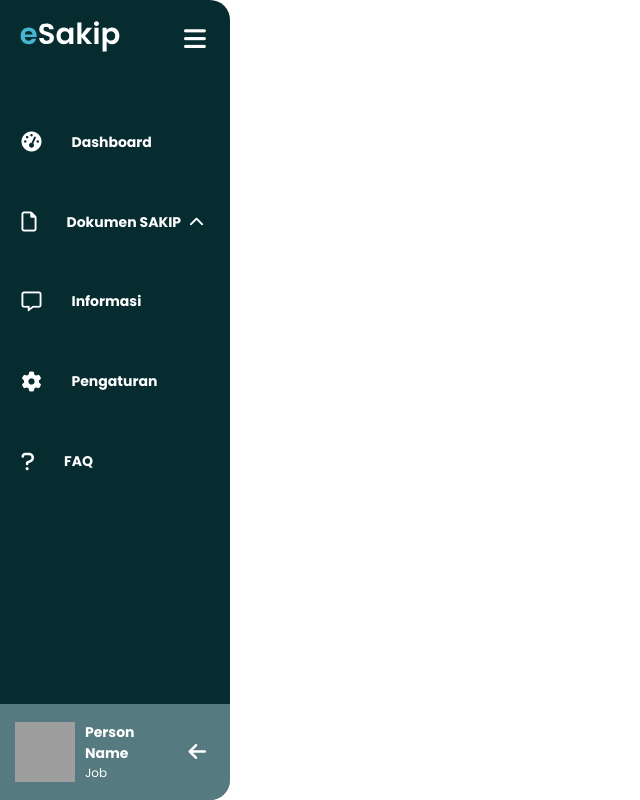
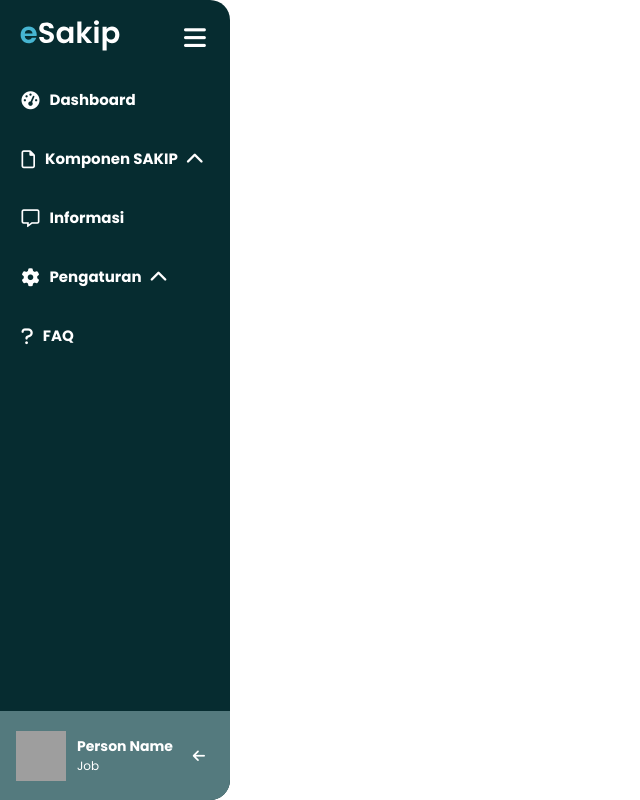
Before and after one commit to slmandagi/esakip, a CodeIgniter app: page /esakip/index.php/user/index in a window 1280 px wide. Shown: the whole page, without its empty margins (0-640 px from the left). Run offline with CodeIgniter, Linux system fonts and the light colour scheme; some web fonts are replaced; grey boxes are pictures that could not be loaded.

Commit message:
update untuk page home dan component sidebar

```diff
--- a/application/views/templates/header.php
+++ b/application/views/templates/header.php
@@ -7,15 +7,15 @@
     <meta name="viewport" content="width=device-width, initial-scale=1.0">
     <title>Home</title>
 
-
-    <!-- Styling references -->
-    <link rel="stylesheet" href="<?= base_url('/assets/css/home.css') ?>">
-    <link rel="stylesheet" href="<?= base_url('/assets/css/general.css') ?>">
-    <link rel="stylesheet" href="<?= base_url('/assets/css/sidebar.css') ?>">
-
     <!-- Fontawesome -->
     <!-- <script src="https://kit.fontawesome.com/41038b9160.js" crossorigin="anonymous"></script> -->
     <link rel="stylesheet" href="<?= base_url('/assets/fontawesome/css/all.css') ?>">
+
+    <!-- Styling references -->
+    <link rel="stylesheet" href="<?= base_url('/assets/css/general.css') ?>">
+    <link rel="stylesheet" href="<?= base_url('/assets/css/home.css') ?>">
+    <link rel="stylesheet" href="<?= base_url('/assets/css/sidebar.css') ?>">
+
 
     <!-- jquery -->
     <script src="https://cdnjs.cloudflare.com/ajax/libs/jquery/3.6.1/jquery.min.js" integrity="sha512-aVKKRRi/Q/YV+4mjoKBsE4x3H+BkegoM/em46NNlCqNTmUYADjBbeNefNxYV7giUp0VxICtqdrbqU7iVaeZNXA==" crossorigin="anonymous" referrerpolicy="no-referrer"></script>
--- a/application/views/templates/sidebar.php
+++ b/application/views/templates/sidebar.php
@@ -7,65 +7,72 @@
         <div class="list-bar" id="list-bar">
             <i class="fa-solid fa-bars"></i>
         </div>
+    </div>
 
-    </div>
     <div class="sidebar-content">
-        <div class="menu dashboard" id="menu" i>
+        <div class="menu dashboard" id="menu">
             <i class="fa-solid fa-gauge-high"></i>
             <p>Dashboard</p>
             <span class="tooltip">Dashboard</span>
         </div>
+        <div class="menu komponen-sakip">
+            <i class="fa-regular fa-file"></i>
+            <p>Komponen SAKIP</p>
+            <i class="fa-solid fa-chevron-up panah-sakip "></i>
+            <span class="tooltip">Dokumen SAKIP
+                <!-- <ul class="dropdown bagian-komponen-sakip">
+                    <li class="komponen nonactive">Perencanaan Kinerja</li>
+                    <li class="komponen nonactive">Pengukuran Kinerja</li>
+                    <li class="komponen nonactive">Pelaporan Kinerja</li>
+                    <li class="komponen nonactive">Evaluasi Kinerja</li>
+                </ul> -->
+            </span>
+        </div>
+        <ul class="dropdown bagian-komponen-sakip">
+            <li class="komponen nonactive">Perencanaan Kinerja</li>
+            <li class="komponen nonactive">Pengukuran Kinerja</li>
+            <li class="komponen nonactive">Pelaporan Kinerja</li>
+            <li class="komponen nonactive">Evaluasi Kinerja</li>
+        </ul>
 
-        <!-- PAKE DROPDOWN (
-            1. DOKUMEN
-            2. UPLOAD DOKUMEN
-        ) -->
-        <div class="menu dokumen-sakip">
-            <!-- <img src="<?= base_url('/assets/img/sidebar/Dokumen.svg') ?>" alt="" height="25" width="25"> -->
-            <i class="fa-regular fa-file"></i>
-            <p>Dokumen SAKIP</p>
-            <i class="fa-solid fa-chevron-up" style="font-size: 15px;"></i>
-            <span class="tooltip">Dokumen SAKIP</span>
-
-        </div>
         <div class="menu informasi">
             <!-- <img src="<?= base_url('/assets/img/sidebar/Information.svg') ?>" alt="" height="25"> -->
             <i class="fa-regular fa-message"></i>
             <p>Informasi</p>
             <span class="tooltip">Informasi</span>
-
         </div>
-
         <!-- USER TIDAK ADA PENGATURAN -->
         <!-- PAKE DROP DOWN (
             1. PROFIL PENGGUNA
             2. UBAH EMAIL/PASSSWORD
             3. USER OPD
-        )-->
-        <div class="menu pengaturan">
+            )-->
+        <div class="menu list-pengaturan">
             <!-- <img src="<?= base_url('/assets/img/sidebar/Pengaturan.svg') ?>" alt="" width="30"> -->
             <i class="fa-solid fa-gear"></i>
             <p>Pengaturan</p>
+            <i class="fa-solid fa-chevron-up panah-pengaturan "></i>
             <span class="tooltip">Pengaturan</span>
+        </div>
+        <ul class="dropdown bagian-pengaturan">
+            <li class="pengaturan nonactive">Profil Pengguna</li>
+            <li class="pengaturan nonactive">Ubah Email</li>
+            <li class="pengaturan nonactive">User OPD</li>
+        </ul>
 
-        </div>
         <div class="menu faq">
-            <!-- <img src="<?= base_url('/assets/img/sidebar/FAQ.svg') ?>" alt="" width="25"> -->
             <i class="fa-solid fa-question"></i>
             <p>FAQ</p>
             <span class="tooltip">FAQ</span>
-
         </div>
     </div>
     <div class="profile">
-        <img src="<?= base_url('/assets/img/sidebar/RandomPerson.svg') ?> " alt="" height="60" width="60">
+        <img src="<?= base_url('/assets/img/sidebar/RandomPerson.svg') ?> " alt="" height="50" width="50">
         <div class="data-profile">
             <h4>Person Name</h4>
             <p>Job</p>
         </div>
         <a href="" class="logout">
-            <!-- <i class="bi bi-arrow-left-square-fill" style="color: white;"></i> -->
-            <!-- <img src="<?= base_url('/assets/img/sidebar/BoxArrowInLeft.svg') ?>" alt="" height="25" width="25"> -->
             <i class="fa-solid fa-arrow-left"></i>
         </a>
         <span class="tooltip for-profile">Profile/Keluar</span>
--- a/assets/css/general.css
+++ b/assets/css/general.css
@@ -9,4 +9,5 @@
             https://www.w3schools.com/css/css3_box-sizing.asp#:~:text=The%20box%2Dsizing%20property%20allows,Hooray! */
     box-sizing: border-box;
     scroll-behavior: smooth;
+    /* scrollbar-gutter: stable both-edges; */
 }
--- a/assets/css/sidebar.css
+++ b/assets/css/sidebar.css
@@ -1,3 +1,8 @@
+li {
+    list-style: none
+}
+
+
 .sidebar {
     position: fixed;
     height: 100vh;
@@ -5,22 +10,22 @@
     width: 230px;
     display: flex;
     flex-direction: column;
-    justify-content: space-between;
     background: #062C30;
     border-top-right-radius: 20px;
     border-bottom-right-radius: 20px;
     transition: all 0.5s ease;
+    /* overflow-y: scroll;
+    scroll-behavior: smooth; */
 }
 
 .header {
     padding: 20px;
-    height: 80px;
+    height: 10%;
     width: 100%;
     display: flex;
     align-items: center;
     position: relative;
-    /* justify-content: space-between; */
-    /* pointer-events: none; */
+    top: 0;
 }
 
 .header .list-bar {
@@ -30,26 +35,27 @@
     left: 80%;
 }
 
-
-
-
-
 /* BAGIAN MAIN SIDEBAR */
 .sidebar-content {
     width: 100%;
     display: flex;
     flex-direction: column;
-    justify-content: space-around;
     align-items: center;
-    /* padding: 10px; */
-    flex: 0.9;
-    margin-bottom: 180px;
+    height: 100%;
     cursor: default;
-    /* position: relative; */
+    position: relative;
+    gap: 1rem;
+    /* overflow-inline: hidden; */
+}
+
+.main-menu {
+    gap: 1rem;
+    display: flex;
+    flex-direction: column;
 }
 
 .menu {
-    height: 15%;
+    /* height: 70px; */
     display: flex;
     align-items: center;
     justify-content: flex-start;
@@ -59,26 +65,81 @@
     transition: all 0.5s ease;
     border-radius: 10px;
     position: relative;
-    white-space: nowrap;
+    overflow: visible;
 }
 
-
 .menu i {
-    font-size: 20px;
+    font-size: 18px;
     color: white;
 }
 
-
 .menu p {
-    font-size: 14px;
+    font-size: 15px;
     font-weight: 700;
-    margin-left: 30px;
+    margin-left: 10px;
     color: white;
     opacity: 1;
 }
 
 
-.menu.dokumen-sakip .fa-chevron-up {
+.dropdown {
+    display: flex;
+    /* align-items: center; */
+    flex-direction: column;
+    justify-content: flex-start;
+    left: 0%;
+    width: 80%;
+    margin-bottom: 15px;
+    display: none;
+    border-radius: 10px;
+    /* transition: all 0.2s ease-in; */
+}
+
+.dropdown .bagian-komponen-sakip {
+    /* width: 100%; */
+    height: 145px;
+}
+
+.dropdown .bagian-pengaturan {
+    /* width: 100%; */
+    height: 110px;
+}
+
+.bagian-komponen-sakip li,
+.bagian-pengaturan li {
+    /* margin: 0px 0px 5px 0px; */
+    font-size: 14px;
+    text-align: start;
+    height: 35px;
+    line-height: 35px;
+    transition: all 0.5s ease;
+    font-weight: 500;
+    border: 1px solid black;
+    background: #E1E8E6;
+    margin: 5px;
+}
+
+.bagian-komponen-sakip li:hover,
+.bagian-komponen-sakip .komponen.active,
+.bagian-pengaturan li:hover,
+.bagian-pengaturan .pengaturan.active {
+    background: #A3C8CD;
+    /* border-radius: 10px; */
+    margin-left: 10px;
+    transition: all 0.5s ease;
+    font-weight: 500;
+}
+
+.komponen.nonactive,
+.nonactive {
+    /* border-radius: 0px 0px 10px 10px; */
+    color: black;
+    transition: all 0.5s ease;
+    padding-left: 10px;
+    border-radius: 10px;
+}
+
+.fa-chevron-up {
     margin-left: 8px;
 }
 
@@ -98,8 +159,8 @@
     top: 0%;
     transform: translateY(-50%);
     opacity: 0;
-    /* display: none; */
-    display: block;
+    pointer-events: none;
+    /* z-index: 99; */
 }
 
 
@@ -123,13 +184,20 @@
     color: black;
 }
 
+.dropdown-pengaturan {
+    display: none;
+    /* pointer-events: none; */
+
+    height: 110px;
+}
 
 /* BAGIAN PROFIL */
 .profile {
     width: 100%;
     /* flex: 0.25; */
     height: 12%;
-    background: rgba(163, 200, 205, 0.5);
+    justify-self: end;
+    background: #547A7E;
     padding: 15px;
     display: flex;
     align-items: center;
@@ -137,6 +205,8 @@
     border-bottom-right-radius: 20px;
     cursor: default;
     position: relative;
+    /* bottom: 0%; */
+    /* position: fixed; */
 }
 
 .profile .data-profile {
@@ -158,7 +228,7 @@
     align-items: center;
     justify-content: center;
     height: 50%;
-    width: 20%;
+    width: 15%;
     border-radius: 25px;
     transition: all 0.5s ease;
 }
@@ -166,19 +236,18 @@
 .profile .logout:hover {
     /* background: grey; */
     background: #A3C8CD;
-    transform: scale(1.2);
+    transform: scale(0.9);
     transition: all 0.5s ease;
 }
 
 .profile .logout i {
     color: white;
-    font-size: 20px;
+    font-size: 14px;
 }
 
 .profile .logout:hover i {
     color: black;
 }
-
 
 /* KETIKA */
 .sidebar.close {
@@ -211,15 +280,11 @@
     transition: all 0.5s ease;
 }
 
+/* ACTION */
 .header .fa-bars:hover {
     transition: 0.5s;
     transform: rotateY(180deg);
 }
-
-/* .sidebar.close .sidebar-content {
-    width: 50%;
-    padding: 20px;
-} */
 
 .menu.active i,
 .menu:hover i,
@@ -230,7 +295,7 @@
 .sidebar.close .menu p,
 .sidebar.close .menu .fa-chevron-up {
     display: none;
-    opacity: 0;
+    /* opacity: 0; */
 }
 
 .sidebar.close .menu:hover .tooltip,
@@ -239,8 +304,16 @@
     transition: all 0.5s ease;
     top: 50%;
     opacity: 1;
-    pointer-events: none;
+    /* z-index: 999 */
+    /* pointer-events: none; */
 }
+
+
+/* .sidebar.close .menu.komponen-sakip .bagian-komponen-sakip {
+    position: absolute;
+    margin-left: 200px;
+    transform: translateX(-50%);
+} */
 
 .sidebar.close .profile img,
 .sidebar.close .profile div {
@@ -251,3 +324,44 @@
     left: 0px;
     width: 50%;
 }
+
+/* SCROLL SECTION */
+
+::-webkit-scrollbar {
+    display: none;
+    left: 0%;
+    /* background: black;
+    width: 10px; */
+}
+
+::-webkit-scrollbar-thumb {
+    /* background: grey;
+    border-radius: 10px;
+    left: 0%; */
+}
+
+/* DROPDOWN SECTION KETIKA SIDEBAR CLOSE*/
+.sidebar.close .dropdown.side-close {
+    position: absolute;
+    left: 100%;
+    width: 200px;
+    opacity: 1;
+}
+
+.sidebar.close .dropdown.side-close.bagian-komponen-sakip {
+    top: 8%;
+}
+
+.sidebar.close .dropdown.side-close.bagian-pengaturan {
+    top: 24%;
+}
+
+
+
+.sidebar.close .dropdown.side-close li {
+    border: 0px;
+}
+
+.sidebar.close .menu:hover .dropdown.side-close {
+    /* opacity: 1; */
+}
--- a/assets/js/sidebar.js
+++ b/assets/js/sidebar.js
@@ -1,5 +1,4 @@
 // Ini for kase hide/show sidebar
-
 const listBar = document.getElementById("list-bar");
 const sidebar = document.getElementsByClassName("sidebar")[0];
 
@@ -8,21 +7,93 @@ listBar.addEventListener("click", function () {
 	console.log("ok");
 });
 
-// Ini for kse bdiam background color pas click salah satu menu
+/* JQUERY START */
+$(document).ready(function () {
+	/* --FOR KASE TANDA USER D TINDIS PILIHAN APA */
+	/* 1. INI KALO USER PILIH SALAH SATU MENU DI SIDEBAR*/
+	$(".menu").click(function () {
+		$(this).addClass("active").siblings().removeClass("active");
+		console.log("active");
 
-// const menu = document.querySelectorAll(".menu");
-// const menu = document.querySelectorAll(".menu");
-// menu.addEventListener("click", function () {
-// 	menu.classList.add(".active");
-// 	console.log("hallo");
-// });
+		if (
+			$(".komponen-sakip").hasClass("active") &&
+			$(".dropdown.bagian-komponen-sakip").is(":hidden")
+		) {
+			/* 1. FOR KASE TURUN DEPE DROPDOWN */
+			$(".dropdown.bagian-komponen-sakip").slideDown("slow");
+			/* 2. FOR UBAH ICON UP JADI DOWN */
+			$(".panah-sakip", this).toggleClass("fa-chevron-down");
+			console.log("komponen slidedown");
+		} else {
+			/* 1. FOR KASE NAE DEPE DROPDOWN */
+			$(".dropdown.bagian-komponen-sakip").slideUp("slow");
+			/* 2. FOR UBAH ICON DOWN JADI UP*/
+			$(".panah-sakip", this).toggleClass("fa-chevron-down");
+			console.log("komponen slide up");
+		}
 
-// $(".menu").on("click", function () {
-// 	$(".menu").find(".active").removeClass("active");
-// 	$(".menu").parent.addClass("active");
-// 	console.log("halo");
-// });
-$(document).on("click", ".menu", function () {
-	$(this).addClass("active").siblings().removeClass("active");
-	console.log("active");
+		if (
+			$(".list-pengaturan").hasClass("active") &&
+			$(".dropdown.bagian-pengaturan").is(":hidden")
+		) {
+			/* 1. FOR KASE TURUN DEPE DROPDOWN */
+			$(".dropdown.bagian-pengaturan").slideDown("slow");
+			/* 2. FOR UBAH ICON UP JADI DOWN */
+			$(".panah-pengaturan", this).toggleClass("fa-chevron-down");
+		} else {
+			/* 1. FOR KASE NAE  DPE DROPDOWN*/
+			$(".dropdown.bagian-pengaturan").slideUp("slow");
+			/* 2. FOR UBAH ICON DOWN JADI UP */
+			$(".panah-pengaturan", this).toggleClass("fa-chevron-down");
+		}
+	});
+
+	/* 2. INI KALO USER PILIH SALAH SATU SUBMENU DI MENU KOMPONEN SAKIP*/
+	$("ul .komponen, ul .pengaturan").click(function () {
+		$(this).addClass("active").siblings().removeClass("active");
+		console.log("halo");
+	});
+
+	/* --USER CLICK MENU KOMPONEN SAKIP  */
+	// $(".komponen-sakip").click(function () {
+	// 	if ($(".dropdown.bagian-komponen-sakip").is(":hidden")) {
+	// 		$(".dropdown.bagian-komponen-sakip").slideDown("slow");
+	// 		/* 2. FOR UBAH ICON UP JADI DOWN DAN SEBALIKNYA */
+	// 		$(".panah", this).toggleClass("fa-chevron-down");
+	// 		console.log("komponen");
+	// 		// KALO DROPDOWN KOMPONEN SAKIP ADA TATUTUP KONG TORANG CLIC
+	// 	} else {
+	// 		$(".panah", this).toggleClass("fa-chevron-down");
+	// 		$(".dropdown.bagian-komponen-sakip").slideUp("slow");
+	// 		console.log("sakip visible");
+	// 	}
+	// });
+	/* USER CLICK MENU PENGATURAN */
+	// $(".list-pengaturan").click(function () {
+	// 	$(".dropdown.bagian-pengaturan").toggle();
+	// 	$(".panah", this).toggleClass("fa-chevron-down");
+	// 	console.log("poengaturan");
+	// });
+
+	/* USER CLICK MENU KOMPONEN SAKIP SAAT SIDEBAR CLOSE */
+	// $(".sidebar").hasClass("close")(function () {
+	// 	console.log("hasclose");
+	// });
+
+	/* KETIKA SIDBEAR DI CLICK MAKA TAMBAH CLASS DI DROPDOWNN DENGAN NAMA side-close */
+	/* DEPE FUNGSI FOR PENANDA KALO ITU DROP DOWN SO ADA DALAM KONDISI SIDEBAR CLOSE */
+	$(".sidebar").click(function () {
+		$(".dropdown.bagian-komponen-sakip, .dropdown.bagian-pengaturan").addClass(
+			"side-close"
+		);
+		console.log("close");
+	});
+
+	$(".komponen-sakip").click(function () {});
+
+	$(".list-pengaturan").click(function () {
+		// KALO DROPDOWN PENGATURAN ADA TABUKA KONG TORANG D KLIK MENU, TORANG TOGGLE ULANG SPYA TTTUP
+	});
 });
+
+/* JQUERY END */
```
Also changed, not shown: application/views/Home/index.php (+11 -8 lines), assets/css/home.css (+21 -10 lines).
